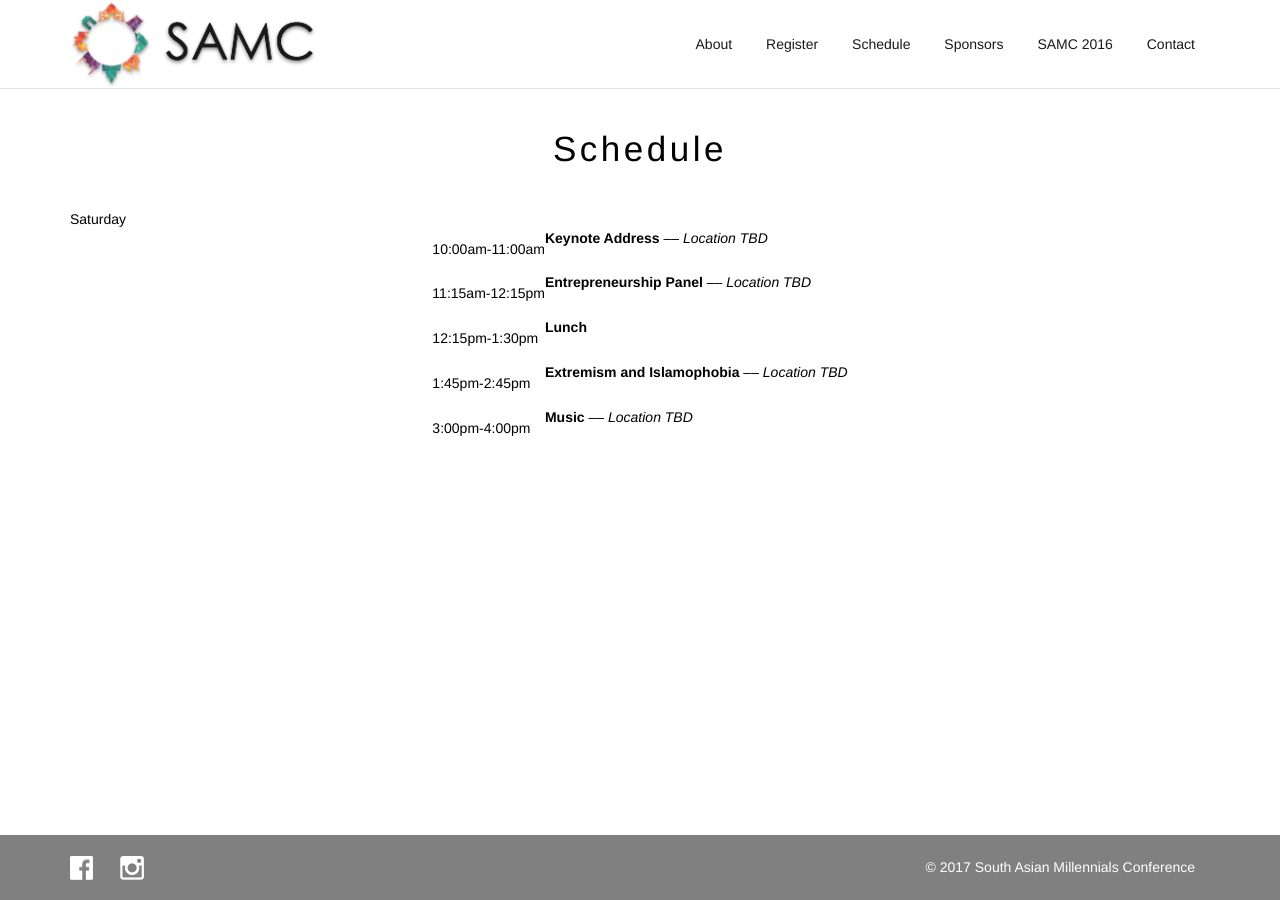
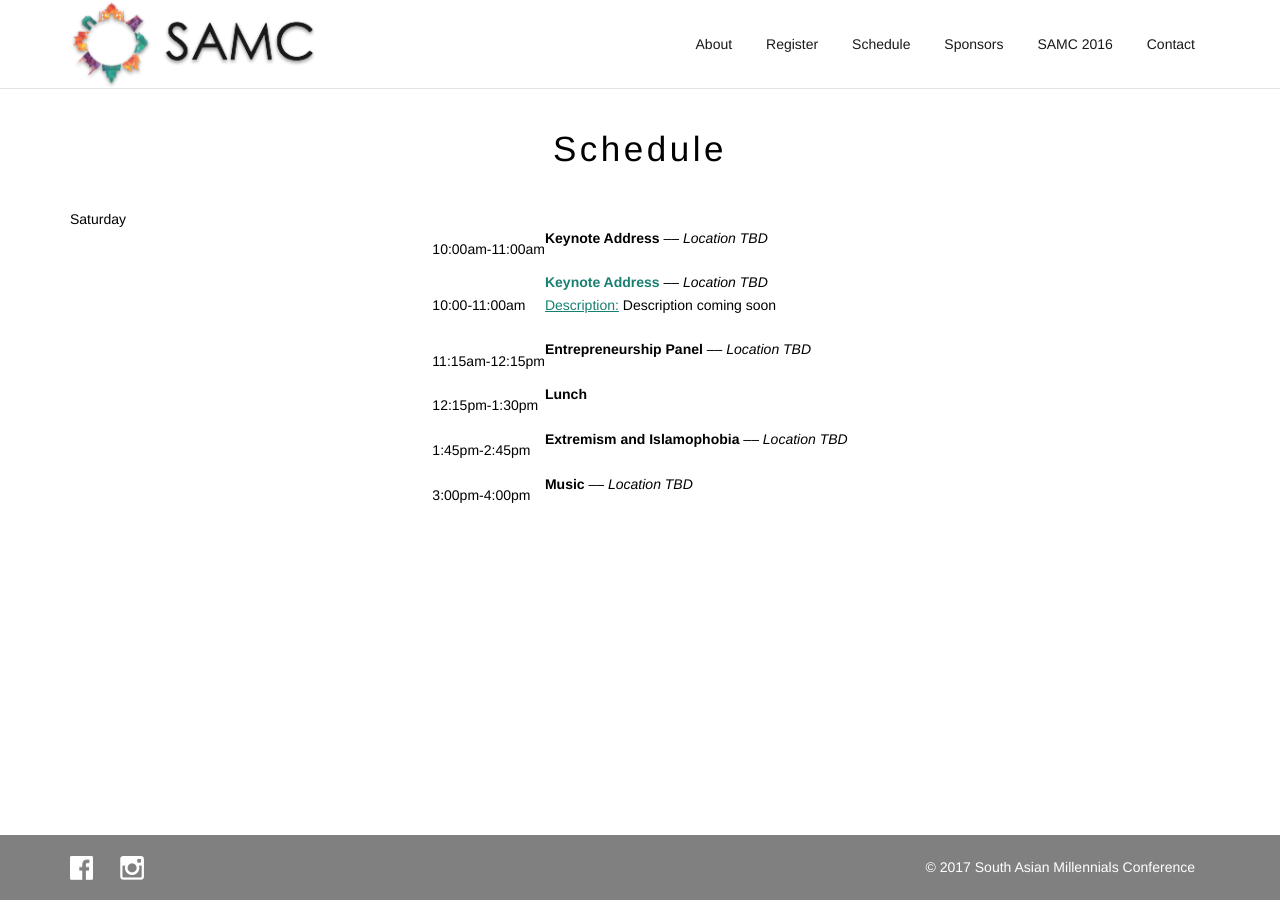
Before and after one commit to samconf/samconf.github.io, a Jekyll site: the page built from schedule/index.html, in a window 1280 px wide. Built offline with Jekyll 4.4.1, drawn with Linux system fonts in a browser that asks for light colours.

Commit message:
Update index.html

```diff
--- a/schedule/index.html
+++ b/schedule/index.html
@@ -19,6 +19,13 @@ endpoint: schedule
             <tr>
                 <td>10:00am-11:00am</td>
                 <td><strong>Keynote Address</strong> <i>–– Location TBD</i>
+                <br><br></td>
+            </tr>
+            <tr>
+                <td>10:00-11:00am</td>
+                <td><strong class="p1">Keynote Address</strong> <i>–– Location TBD</i><br>
+                    <u class="p1">Description:</u>
+                    Description coming soon
                 <br><br></td>
             </tr>
             <tr>
```
